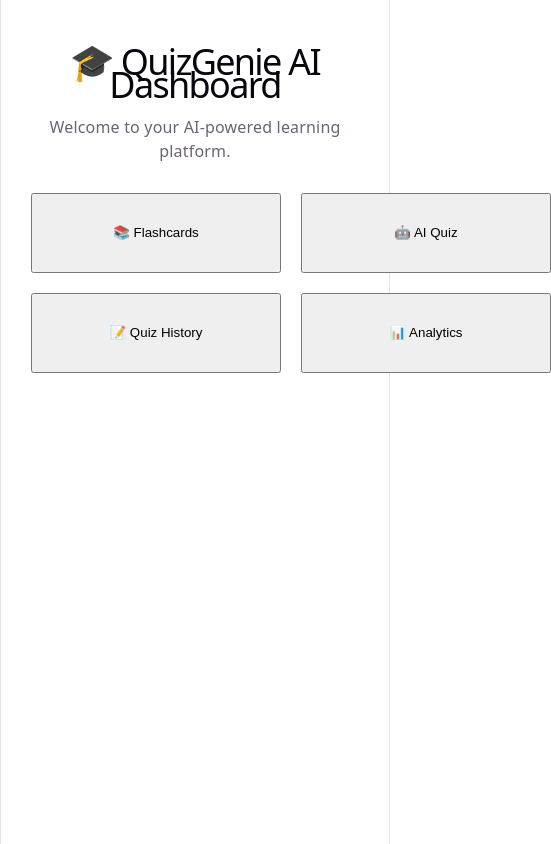
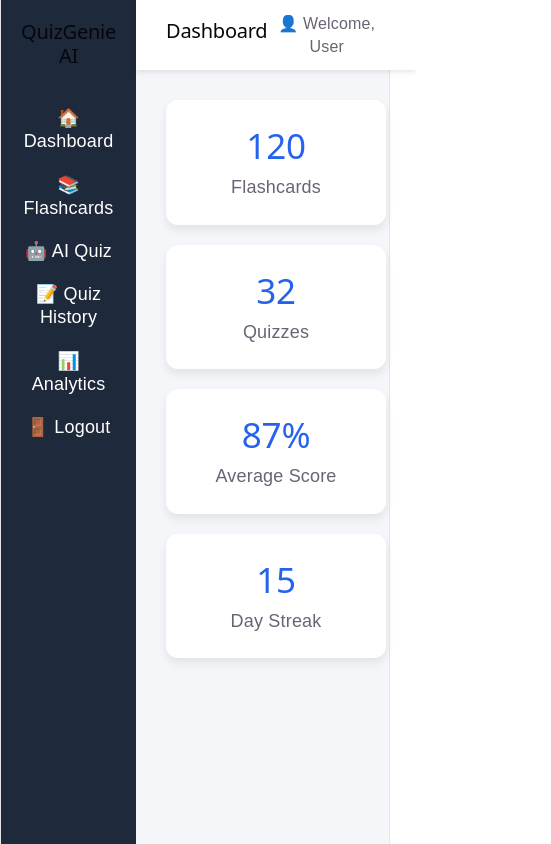
Before and after one commit to pallavinarsinge04/QuizGenie-AI, a React app in the folder frontend/: page /dashboard in a window 390 px wide. Shown: the whole page, 551 px wide, since content can reach past the window. Built offline with nearby package versions, Linux system fonts and the light colour scheme; the HTML template or start-up script is replaced by a standard one.

Commit message:
feat: add responsive dashboard with sidebar, navbar, and statistics cards

```diff
--- a/frontend/src/components/Navbar.jsx
+++ b/frontend/src/components/Navbar.jsx
@@ -0,0 +1,13 @@
+function Navbar() {
+  return (
+    <div className="navbar">
+      <h2>Dashboard</h2>
+
+      <div>
+        <span>👤 Welcome, User</span>
+      </div>
+    </div>
+  );
+}
+
+export default Navbar;
--- a/frontend/src/components/Sidebar.jsx
+++ b/frontend/src/components/Sidebar.jsx
@@ -0,0 +1,37 @@
+import { Link } from "react-router-dom";
+
+function Sidebar() {
+  return (
+    <div className="sidebar">
+      <h2 className="logo">QuizGenie AI</h2>
+
+      <ul>
+        <li>
+          <Link to="/dashboard">🏠 Dashboard</Link>
+        </li>
+
+        <li>
+          <Link to="/flashcards">📚 Flashcards</Link>
+        </li>
+
+        <li>
+          <Link to="/quiz">🤖 AI Quiz</Link>
+        </li>
+
+        <li>
+          <Link to="/history">📝 Quiz History</Link>
+        </li>
+
+        <li>
+          <Link to="/analytics">📊 Analytics</Link>
+        </li>
+
+        <li>
+          <Link to="/">🚪 Logout</Link>
+        </li>
+      </ul>
+    </div>
+  );
+}
+
+export default Sidebar;
--- a/frontend/src/pages/Dashboard.jsx
+++ b/frontend/src/pages/Dashboard.jsx
@@ -1,42 +1,38 @@
-import { Link } from "react-router-dom";
+import Sidebar from "../components/Sidebar";
+import Navbar from "../components/Navbar";
+import "../styles/dashboard.css";
 
 function Dashboard() {
   return (
-    <div style={{ padding: "30px" }}>
-      <h1>🎓 QuizGenie AI Dashboard</h1>
-      <p>Welcome to your AI-powered learning platform.</p>
+    <div className="container">
+      <Sidebar />
 
-      <div
-        style={{
-          display: "grid",
-          gridTemplateColumns: "repeat(2, 250px)",
-          gap: "20px",
-          marginTop: "30px",
-        }}
-      >
-        <Link to="/flashcards">
-          <button style={{ width: "100%", height: "80px" }}>
-            📚 Flashcards
-          </button>
-        </Link>
+      <div className="main">
+        <Navbar />
 
-        <Link to="/quiz">
-          <button style={{ width: "100%", height: "80px" }}>
-            🤖 AI Quiz
-          </button>
-        </Link>
+        <div className="cards">
 
-        <Link to="/history">
-          <button style={{ width: "100%", height: "80px" }}>
-            📝 Quiz History
-          </button>
-        </Link>
+          <div className="card">
+            <h2>120</h2>
+            <p>Flashcards</p>
+          </div>
 
-        <Link to="/analytics">
-          <button style={{ width: "100%", height: "80px" }}>
-            📊 Analytics
-          </button>
-        </Link>
+          <div className="card">
+            <h2>32</h2>
+            <p>Quizzes</p>
+          </div>
+
+          <div className="card">
+            <h2>87%</h2>
+            <p>Average Score</p>
+          </div>
+
+          <div className="card">
+            <h2>15</h2>
+            <p>Day Streak</p>
+          </div>
+
+        </div>
       </div>
     </div>
   );
--- a/frontend/src/pages/Register.jsx
+++ b/frontend/src/pages/Register.jsx
@@ -1,5 +1,95 @@
+import { useState } from "react";
+import { Link, useNavigate } from "react-router-dom";
+import API from "../api/axios";
+
 function Register() {
-  return <h1>Register</h1>;
+  const navigate = useNavigate();
+
+  const [name, setName] = useState("");
+  const [email, setEmail] = useState("");
+  const [password, setPassword] = useState("");
+
+  const registerUser = async () => {
+    try {
+      await API.post("/auth/register", {
+        name,
+        email,
+        password,
+      });
+
+      alert("Registration successful!");
+      navigate("/");
+    } catch (error) {
+      alert("Registration failed");
+      console.log(error);
+    }
+  };
+
+  return (
+    <div
+      style={{
+        display: "flex",
+        justifyContent: "center",
+        alignItems: "center",
+        height: "100vh",
+        background: "#f5f5f5",
+      }}
+    >
+      <div
+        style={{
+          width: "380px",
+          padding: "30px",
+          background: "white",
+          borderRadius: "10px",
+          boxShadow: "0 0 10px rgba(0,0,0,0.1)",
+        }}
+      >
+        <h1 style={{ textAlign: "center" }}>QuizGenie AI</h1>
+        <h2 style={{ textAlign: "center" }}>Register</h2>
+
+        <input
+          type="text"
+          placeholder="Full Name"
+          value={name}
+          onChange={(e) => setName(e.target.value)}
+          style={{ width: "100%", padding: "10px", marginTop: "15px" }}
+        />
+
+        <input
+          type="email"
+          placeholder="Email"
+          value={email}
+          onChange={(e) => setEmail(e.target.value)}
+          style={{ width: "100%", padding: "10px", marginTop: "15px" }}
+        />
+
+        <input
+          type="password"
+          placeholder="Password"
+          value={password}
+          onChange={(e) => setPassword(e.target.value)}
+          style={{ width: "100%", padding: "10px", marginTop: "15px" }}
+        />
+
+        <button
+          onClick={registerUser}
+          style={{
+            width: "100%",
+            padding: "12px",
+            marginTop: "20px",
+            cursor: "pointer",
+          }}
+        >
+          Register
+        </button>
+
+        <p style={{ textAlign: "center", marginTop: "20px" }}>
+          Already have an account?{" "}
+          <Link to="/">Login</Link>
+        </p>
+      </div>
+    </div>
+  );
 }
 
 export default Register;
--- /dev/null
+++ b/frontend/src/styles/dashboard.css
@@ -0,0 +1,85 @@
+body{
+margin:0;
+font-family:Arial,sans-serif;
+background:#f4f6f9;
+}
+
+.container{
+display:flex;
+height:100vh;
+}
+
+.sidebar{
+width:250px;
+background:#1e293b;
+color:white;
+padding:20px;
+}
+
+.logo{
+text-align:center;
+margin-bottom:40px;
+}
+
+.sidebar ul{
+list-style:none;
+padding:0;
+}
+
+.sidebar li{
+margin:20px 0;
+}
+
+.sidebar a{
+color:white;
+text-decoration:none;
+font-size:18px;
+}
+
+.sidebar a:hover{
+color:#38bdf8;
+}
+
+.main{
+flex:1;
+}
+
+.navbar{
+height:70px;
+background:white;
+display:flex;
+justify-content:space-between;
+align-items:center;
+padding:0 30px;
+box-shadow:0 2px 5px rgba(0,0,0,.1);
+}
+
+.cards{
+display:grid;
+grid-template-columns:repeat(auto-fit,minmax(220px,1fr));
+gap:20px;
+padding:30px;
+}
+
+.card{
+background:white;
+padding:25px;
+border-radius:12px;
+box-shadow:0 5px 10px rgba(0,0,0,.08);
+text-align:center;
+transition:.3s;
+}
+
+.card:hover{
+transform:translateY(-5px);
+}
+
+.card h2{
+font-size:35px;
+color:#2563eb;
+margin-bottom:10px;
+}
+
+.card p{
+font-size:18px;
+}
```
